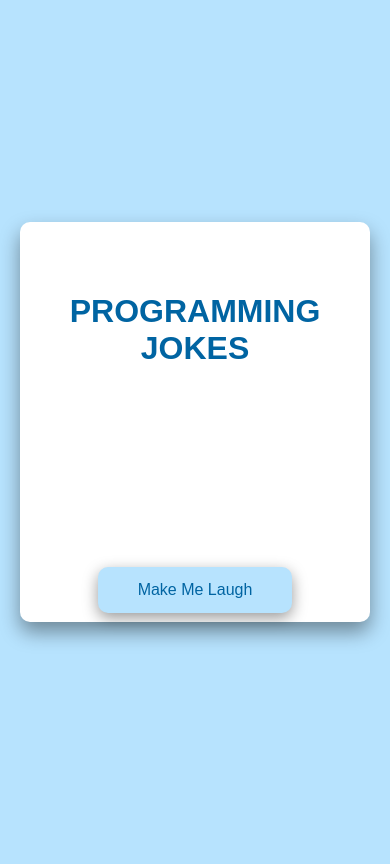
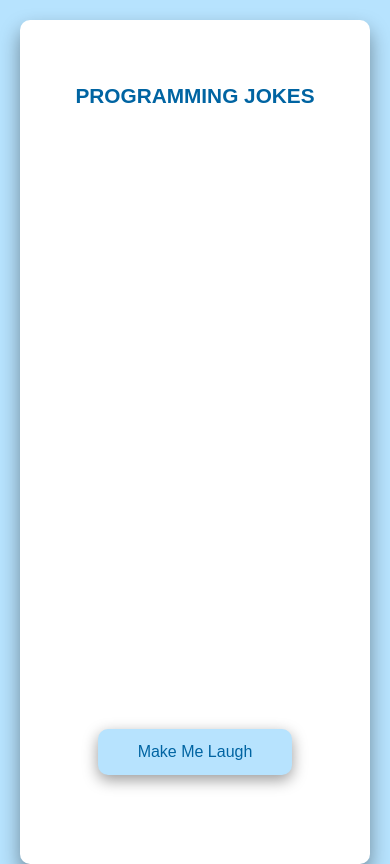
Before and after one commit to sheismo/Programming-Jokes-API, a plain HTML site: page index.html in a window 390 px wide. Drawn offline with Linux system fonts and the light colour scheme; no server answers.

Commit message:
another commit

```diff
--- a/style.css
+++ b/style.css
@@ -22,7 +22,7 @@ body{
     text-align: center;
     max-width: 100%;
     width:800px;
-    max-height:100%;
+    max-height:100vh;
     height:400px;;
 }
 
@@ -43,6 +43,34 @@ h1{
     width:auto;
 }
 
+@media (max-width:768px){
+    .container{
+        height:70%;
+        margin:auto
+    }
+
+    .joke{
+        height: 70%;
+        overflow-y: auto;
+    }
+}
+
+@media (max-width:576px){
+    .container{
+        width: 100vw;
+        height: 100vh;
+    }
+
+    .joke{
+        height: 70%;
+        overflow-y:auto;
+    }
+
+    h1{
+        font-size:1.3rem;
+    }
+}
+
 .btn{
     background-color: #b7e3fe;
     color:#0064a2;
```
